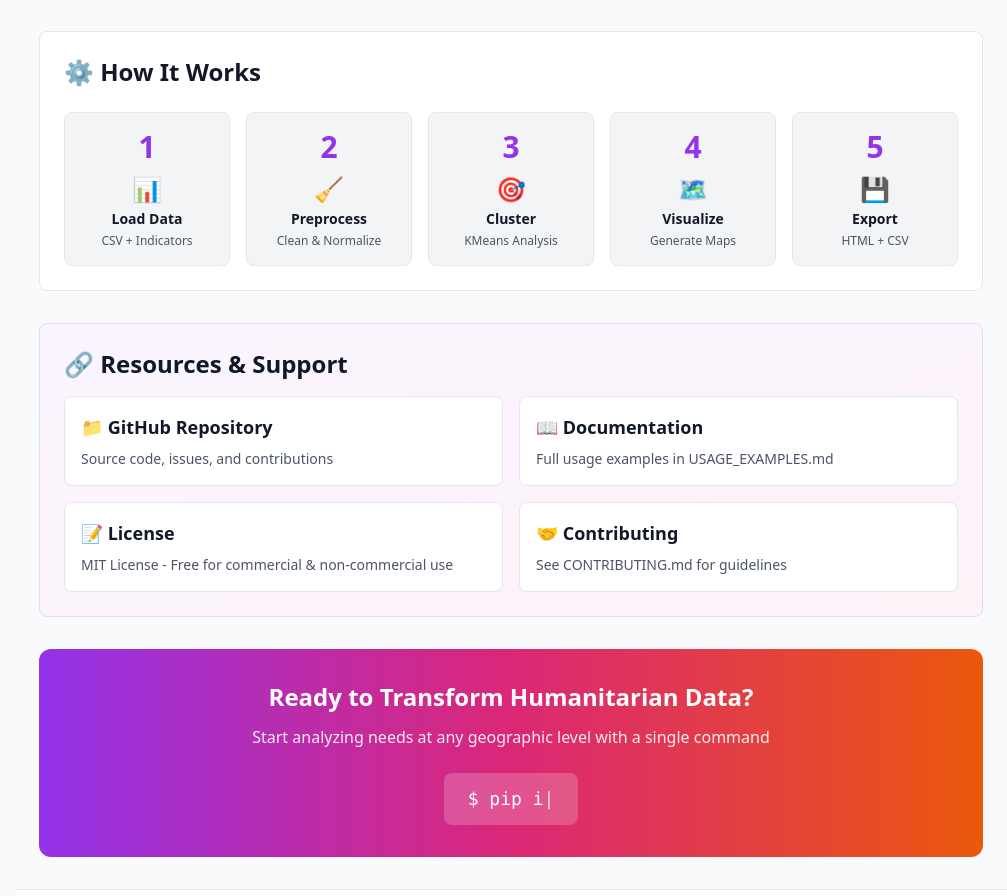
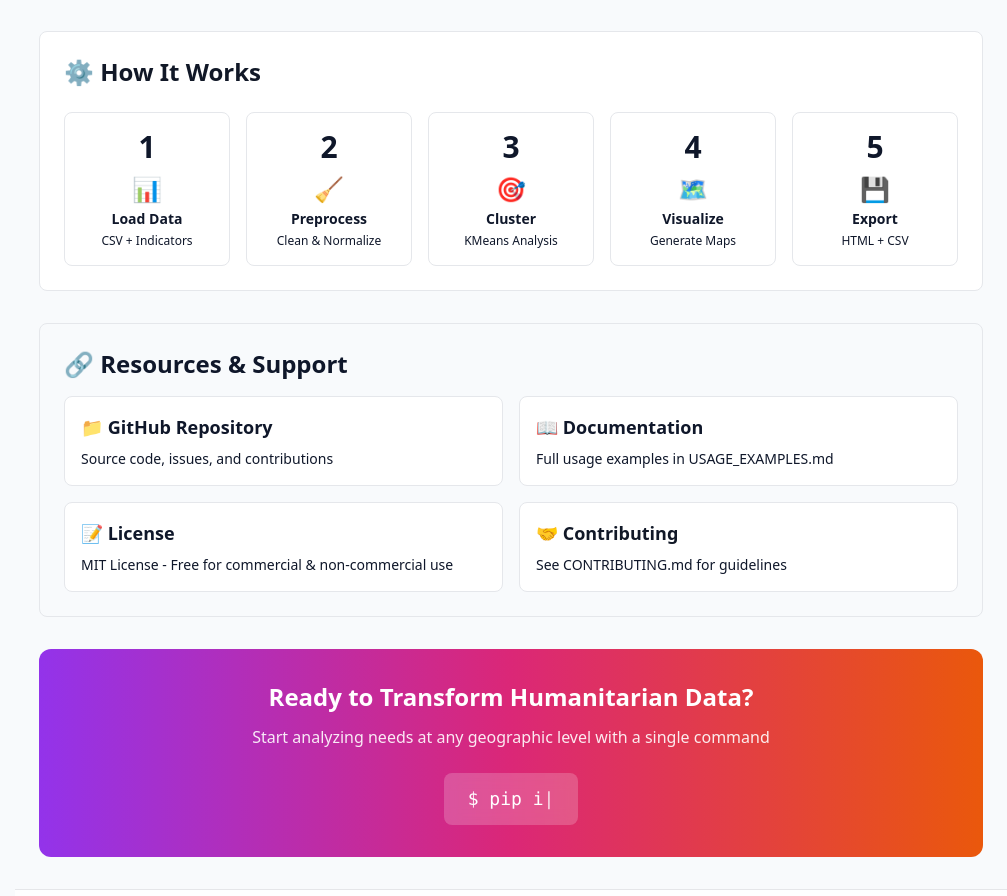
Before and after one commit to fiafghan/HudaWebSite, a React (Vite) app: page /docs/aidmind in a window 1280 px wide. Shown: the part 3674-4570 px from the top of the page, without its empty margins (273-1280 px from the left). Built offline with nearby package versions, Linux system fonts and the light colour scheme.

Commit message:
new update

```diff
--- a/src/pages/docs/AidMind.tsx
+++ b/src/pages/docs/AidMind.tsx
@@ -333,35 +333,35 @@ analyze_needs("provinces.csv", "Afghanistan", admin_level="ADM1")`}</code></pre>
               { num: '4', title: 'Visualize', desc: 'Generate Maps', emoji: '🗺️' },
               { num: '5', title: 'Export', desc: 'HTML + CSV', emoji: '💾' }
             ].map((step, i) => (
-              <div key={i} className={`p-4 rounded-lg text-center border ${isDark ? 'bg-gray-800 border-gray-600' : 'bg-gray-100 border-gray-200'} hover:scale-105 transition-transform`}>
-                <div className={`text-3xl mb-2 ${isDark ? 'text-purple-400' : 'text-purple-600'} font-bold`}>{step.num}</div>
+              <div key={i} className={`p-4 rounded-lg text-center border ${isDark ? 'bg-gray-800 border-gray-600' : ''} hover:scale-105 transition-transform`}>
+                <div className={`text-3xl mb-2 ${isDark ? 'text-purple-400' : ''} font-bold`}>{step.num}</div>
                 <div className="text-2xl mb-1">{step.emoji}</div>
-                <div className={`text-sm font-semibold mb-1 ${isDark ? 'text-white' : 'text-gray-900'}`}>{step.title}</div>
-                <div className={`text-xs ${isDark ? 'text-gray-200' : 'text-gray-600'}`}>{step.desc}</div>
+                <div className={`text-sm font-semibold mb-1 ${isDark ? 'text-white' : ''}`}>{step.title}</div>
+                <div className={`text-xs ${isDark ? 'text-gray-200' : ''}`}>{step.desc}</div>
               </div>
             ))}
           </div>
         </section>
 
         {/* Support & Resources */}
-        <section className={`mt-8 rounded-lg border p-6 ${isDark ? 'bg-gray-900 border-gray-700' : 'bg-gradient-to-br from-purple-50 to-pink-50 border-purple-200'}`}>
-          <h2 className={`text-2xl font-bold mb-4 ${isDark ? 'text-white' : 'text-gray-900'}`}>🔗 Resources & Support</h2>
+        <section className={`mt-8 rounded-lg border p-6 ${isDark ? 'bg-gray-900 border-gray-700' : ''}`}>
+          <h2 className={`text-2xl font-bold mb-4 ${isDark ? 'text-white' : ''}`}>🔗 Resources & Support</h2>
           <div className="grid grid-cols-1 md:grid-cols-2 gap-4">
             <a href="https://github.com/fiafghan/aidmind" className={`p-4 rounded-lg border ${isDark ? 'bg-gray-800 border-gray-600 hover:border-purple-400' : 'bg-white border-gray-200 hover:border-purple-400'} transition-colors`}>
-              <div className={`text-lg font-semibold mb-2 ${isDark ? 'text-white' : 'text-gray-900'}`}>📁 GitHub Repository</div>
-              <div className={`text-sm ${isDark ? 'text-gray-100' : 'text-gray-600'}`}>Source code, issues, and contributions</div>
+              <div className={`text-lg font-semibold mb-2 ${isDark ? 'text-white' : ''}`}>📁 GitHub Repository</div>
+              <div className={`text-sm ${isDark ? 'text-gray-100' : ''}`}>Source code, issues, and contributions</div>
             </a>
             <div className={`p-4 rounded-lg border ${isDark ? 'bg-gray-800 border-gray-600' : 'bg-white border-gray-200'}`}>
-              <div className={`text-lg font-semibold mb-2 ${isDark ? 'text-white' : 'text-gray-900'}`}>📖 Documentation</div>
-              <div className={`text-sm ${isDark ? 'text-gray-100' : 'text-gray-600'}`}>Full usage examples in USAGE_EXAMPLES.md</div>
+              <div className={`text-lg font-semibold mb-2 ${isDark ? 'text-white' : ''}`}>📖 Documentation</div>
+              <div className={`text-sm ${isDark ? 'text-gray-100' : ''}`}>Full usage examples in USAGE_EXAMPLES.md</div>
             </div>
             <div className={`p-4 rounded-lg border ${isDark ? 'bg-gray-800 border-gray-600' : 'bg-white border-gray-200'}`}>
-              <div className={`text-lg font-semibold mb-2 ${isDark ? 'text-white' : 'text-gray-900'}`}>📝 License</div>
-              <div className={`text-sm ${isDark ? 'text-gray-100' : 'text-gray-600'}`}>MIT License - Free for commercial & non-commercial use</div>
+              <div className={`text-lg font-semibold mb-2 ${isDark ? 'text-white' : ''}`}>📝 License</div>
+              <div className={`text-sm ${isDark ? 'text-gray-100' : ''}`}>MIT License - Free for commercial & non-commercial use</div>
             </div>
             <div className={`p-4 rounded-lg border ${isDark ? 'bg-gray-800 border-gray-600' : 'bg-white border-gray-200'}`}>
               <div className={`text-lg font-semibold mb-2 ${isDark ? 'text-white' : 'text-gray-900'}`}>🤝 Contributing</div>
-              <div className={`text-sm ${isDark ? 'text-gray-100' : 'text-gray-600'}`}>See CONTRIBUTING.md for guidelines</div>
+              <div className={`text-sm ${isDark ? 'text-gray-100' : ''}`}>See CONTRIBUTING.md for guidelines</div>
             </div>
           </div>
         </section>
```
